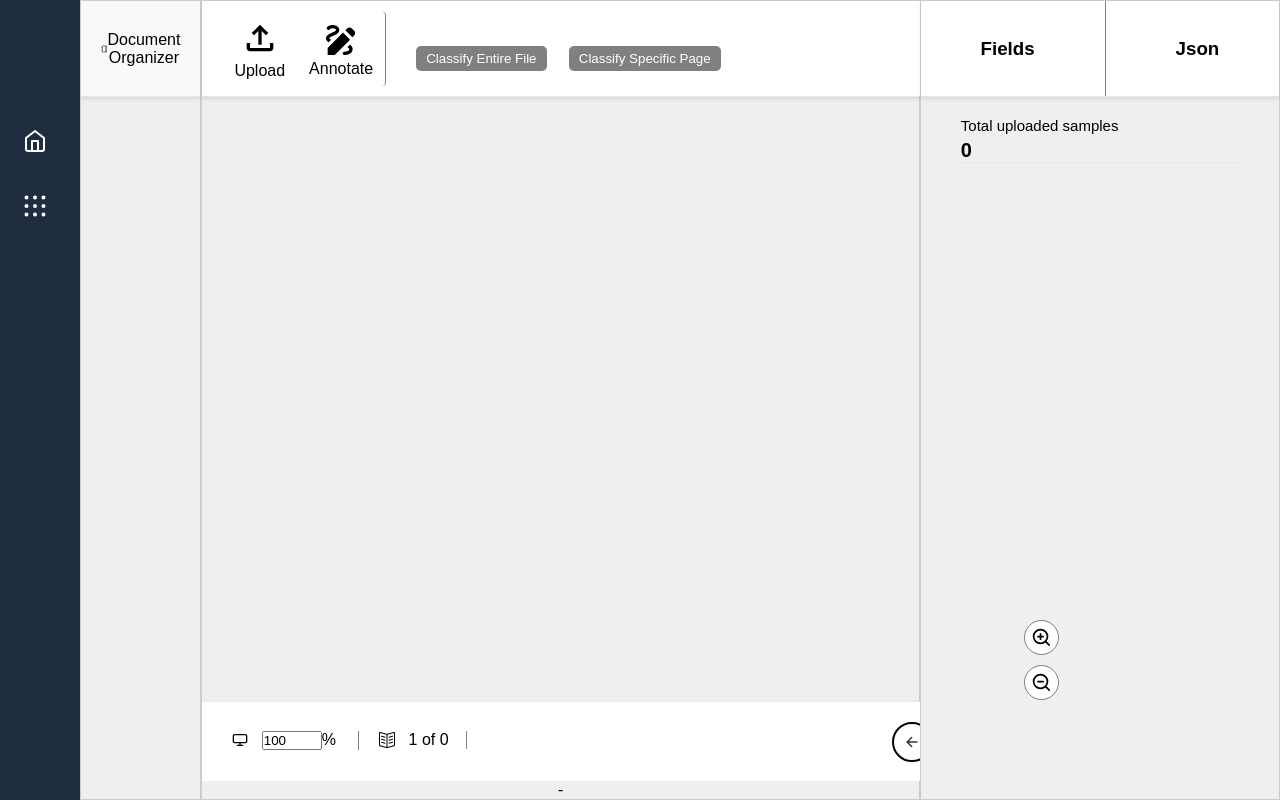
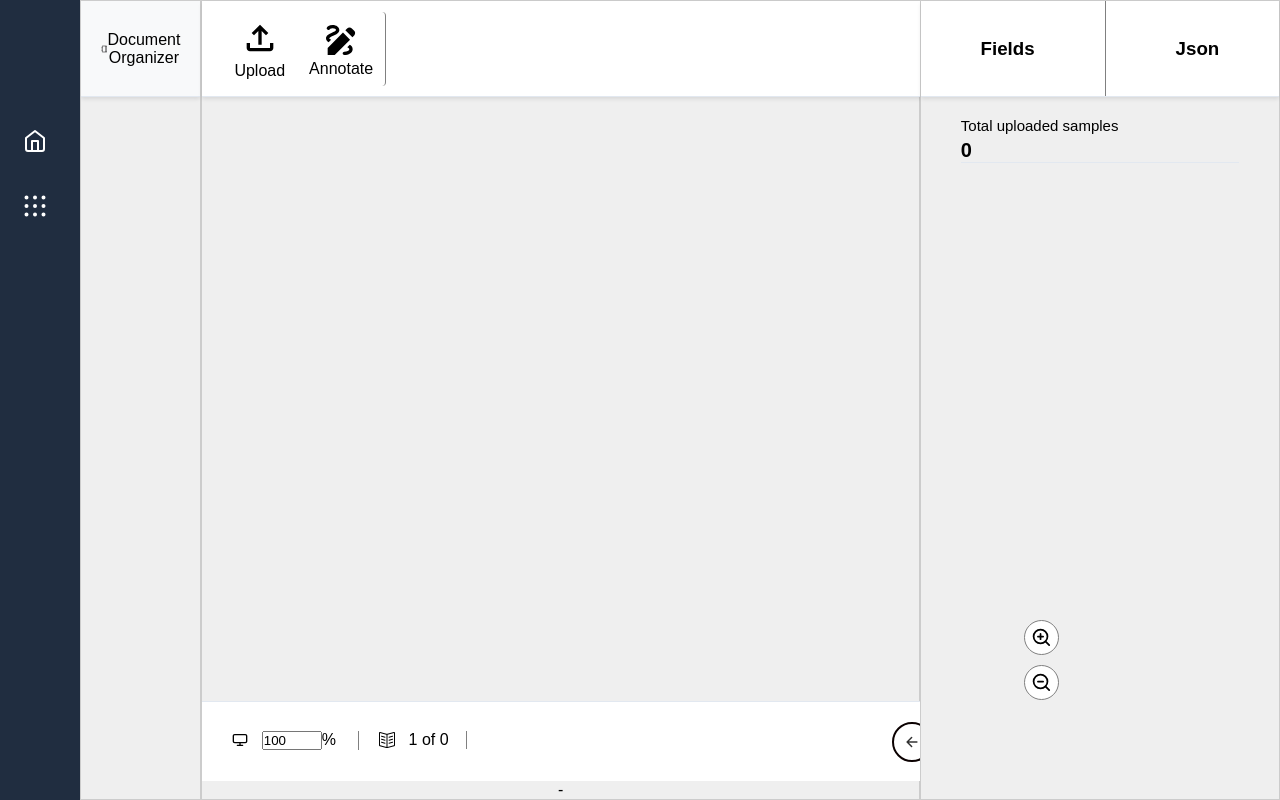
Before and after one commit to enjyashraf18/Annotation-tool, a React (Vite) app: page / in a window 1280 px wide. Built offline with nearby package versions, Linux system fonts and the light colour scheme.

Commit message:
show the relevant classification

```diff
--- a/src/App.css
+++ b/src/App.css
@@ -916,6 +916,7 @@ header {
   margin-top: 20px; /* Ensure uniform spacing */
   border-radius: 5px;
   cursor: pointer;
+  margin-bottom: 20px;
 
 
 ; /* Aligns button to the start of its container */
--- a/src/components/ClassifyButton.jsx
+++ b/src/components/ClassifyButton.jsx
@@ -68,13 +68,13 @@ const ClassifyComponent = ({ file, fileName, isPdf, onClassifyFile, onClassifyPa
     <>
 
       <div>
-        {!fileClassification && (
+        {!fileClassification && fileName && (
           <button className="action-button" onClick={() => handleOpenModal('file')} disabled={!fileName}>Classify Entire File</button>
         )}
         </div>
         <span>      </span>
         <div>
-        {!pageClassifications[pageNumber] && (
+        {!pageClassifications[pageNumber] && fileName && isPdf && (
           <button className="action-button" onClick={() => handleOpenModal('page')} disabled= {!isPdf}>Classify Specific Page</button>
         )}
         </div>
```
